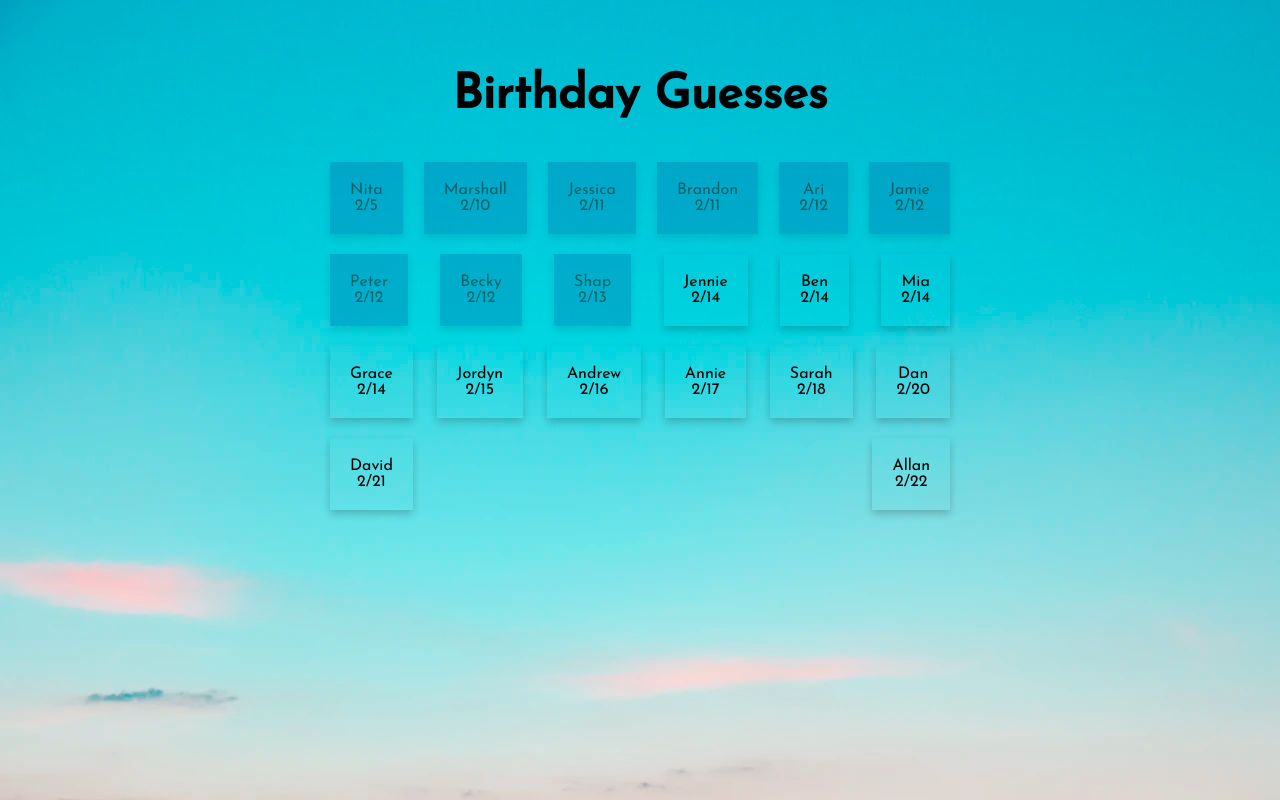
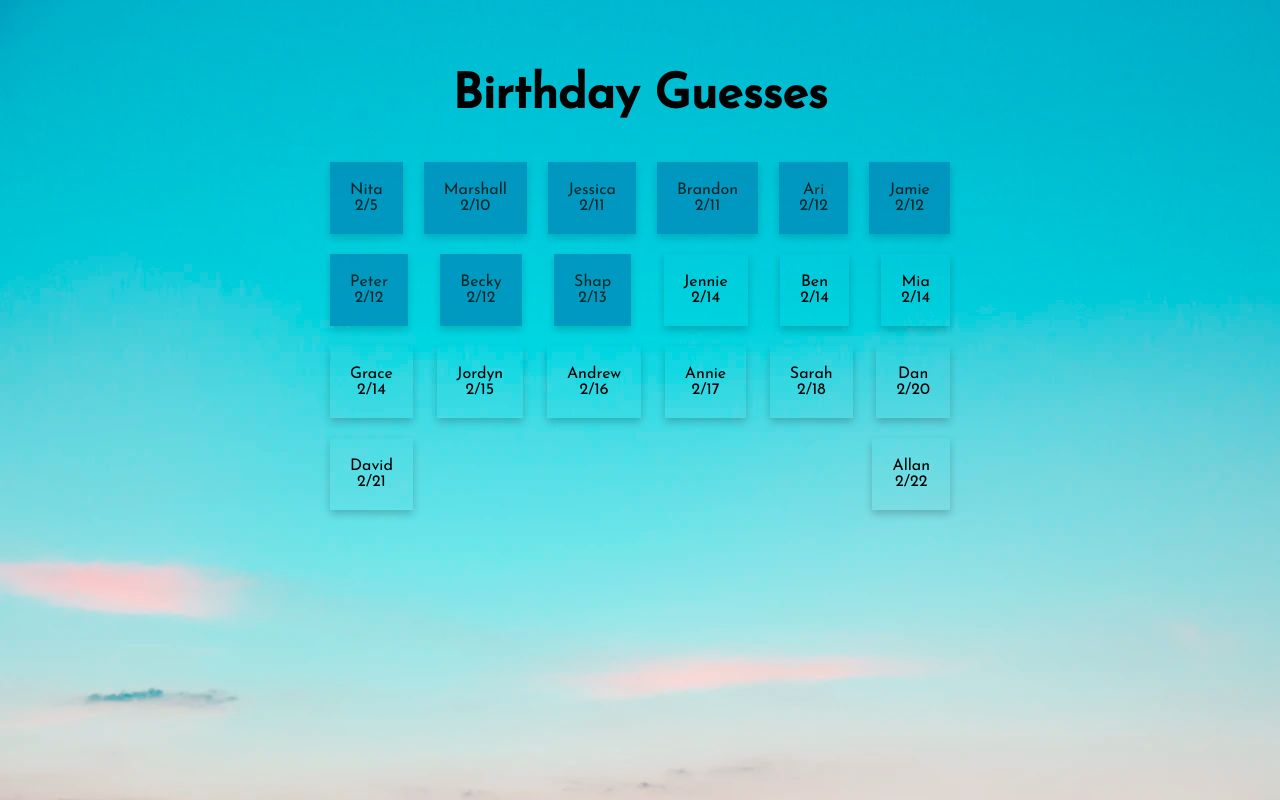
Before and after one commit to beckyphan/bpw-frontend, a React (Create React App) app: page /birthday in a window 1280 px wide. Built offline with nearby package versions, Linux system fonts and the light colour scheme.

Commit message:
updated opacity

```diff
--- a/src/App.css
+++ b/src/App.css
@@ -57,7 +57,7 @@ button.soon {
   background-color: white;
   border-radius: 50px;
   transition-duration: 0.4s;
-  opacity: 75%;
+  opacity: 95%;
 }
 
 button.soon:hover {
@@ -98,5 +98,5 @@ div.Card.out {
 }
 
 .out {
-  opacity: 50%;
+  opacity: 80%;
 }
```
